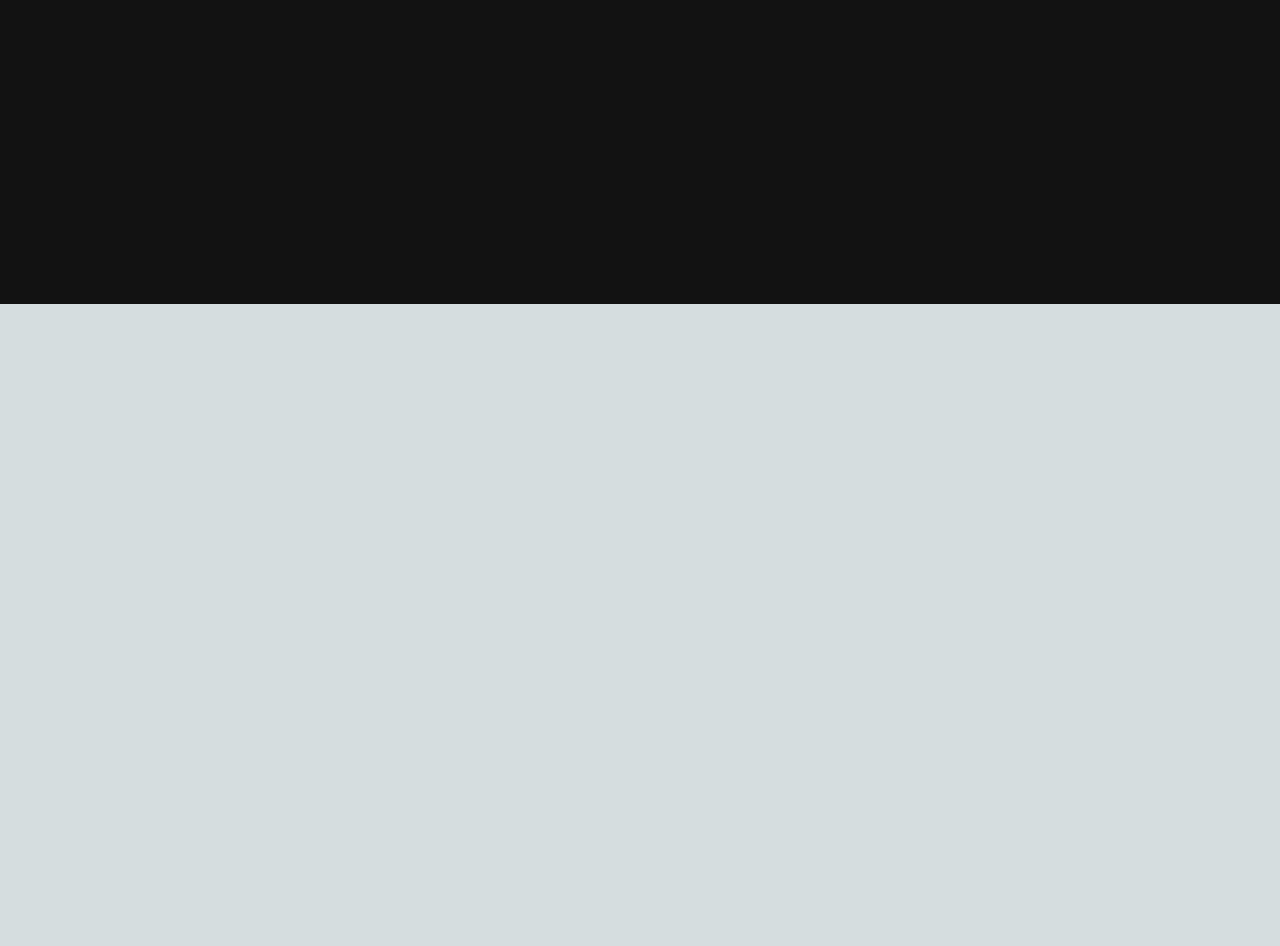
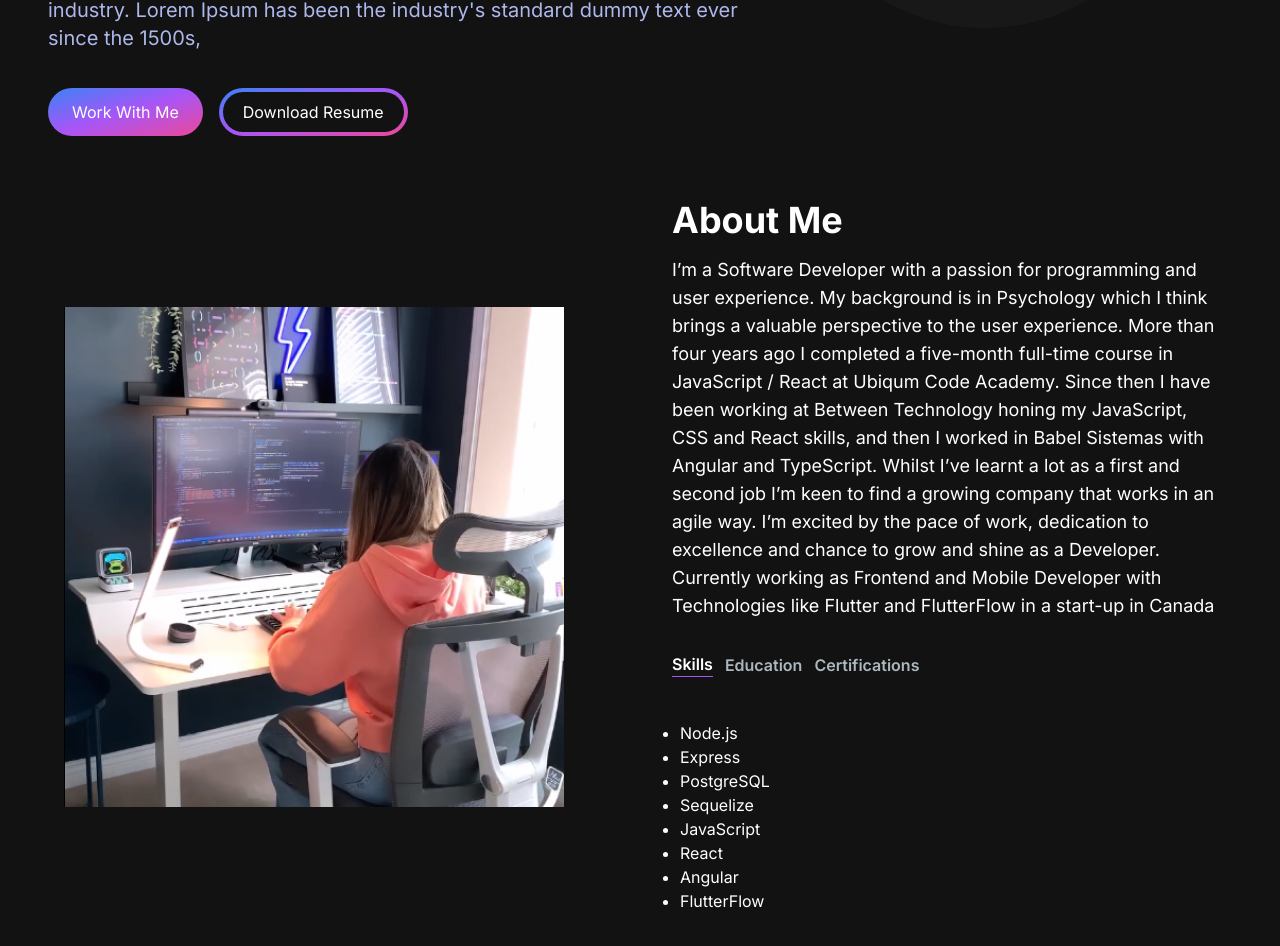
Before and after one commit to chicacode/chicacode-portfolio, a Next.js app: page / in a window 1280 px wide. Shown: the part 496-1442 px from the top of the page. Before the commit the page ends 800 px from the top, so only its background shows below. Built offline with nearby package versions, Linux system fonts and the light colour scheme.

Commit message:
feat: about section added

```diff
--- /dev/null
+++ b/app/components/AboutSection.jsx
@@ -0,0 +1,86 @@
+"use client";
+import React, { useTransition, useState } from 'react';
+import Image from "next/image";
+import TabButton from './TabButton';
+
+
+const TAB_DATA = [
+    {
+      title: "Skills",
+      id: "skills",
+      content: (
+        <ul className="list-disc pl-2">
+          <li>Node.js</li>
+          <li>Express</li>
+          <li>PostgreSQL</li>
+          <li>Sequelize</li>
+          <li>JavaScript</li>
+          <li>React</li>
+          <li>Angular</li>
+          <li>FlutterFlow</li>
+        </ul>
+      ),
+    },
+    {
+      title: "Education",
+      id: "education",
+      content: (
+        <ul className="list-disc pl-2">
+          <li>Fullstack Academy of Code</li>
+          <li>University Autonoma de Barcelona</li>
+          <li>University Arturo Michelena</li>
+        </ul>
+      ),
+    },
+    {
+      title: "Certifications",
+      id: "certifications",
+      content: (
+        <ul className="list-disc pl-2">
+          <li>Ubiqum Code Academy</li>
+          <li>IT Academy Barcelona</li>
+          <li>Cornerstone International College</li>
+        </ul>
+      ),
+    },
+  ];
+
+export const AboutSection = () => {
+    const [tab, setTab] = useState("skills");
+    const [isPending, startTransition] = useTransition();
+
+    const handleTabChange = (id) => {
+        startTransition(() => {
+            setTab(id);
+        })
+    }
+  return (
+    <section className='text-white'>
+        <div className='md:grid md:grid-cols-2 gap-8 items-center py-8 px-4 lg:py-16 xl:gap-16 sm:py-16'>
+        <Image
+              src="/images/image.png"
+              width={500}
+              height={500}
+              alt="Picture of the author"
+            />
+            <div className="mt-4 md:mt-0 text-left flex flex-col h-full">
+                <h2 className="text-4xl font-bold text-white mb-4">About Me</h2>
+                <p className="text-base lg:text-lg">
+                I’m a Software Developer with a passion for programming and user experience.
+                My background is in Psychology which I think brings a valuable perspective to the user experience. More than four years ago I completed a five-month full-time course in JavaScript / React at Ubiqum Code Academy. Since then I have been working at Between Technology honing my JavaScript, CSS and React skills, and then I worked in Babel Sistemas with Angular and TypeScript. Whilst I’ve learnt a lot as a first and second job I’m keen to find a growing company that works in an agile way. I’m excited by the pace of work, dedication to excellence and chance to grow and shine as a Developer.
+                Currently working as Frontend and Mobile Developer with Technologies like Flutter and FlutterFlow in a start-up in Canada
+                </p>
+
+                <div className="flex flex-row justify-start mt-8">
+                    <TabButton selectTab={() => handleTabChange("skills")} active={tab === "skills"}>Skills {" "}</TabButton>
+                    <TabButton selectTab={() => handleTabChange("education")} active={tab === "education"}>Education {" "}</TabButton>
+                    <TabButton selectTab={() => handleTabChange("certifications")} active={tab === "certifications"}>Certifications {" "}</TabButton>
+                </div>
+                <div className="mt-8">
+                    {TAB_DATA.find((t) => t.id === tab).content}
+                </div>
+            </div>
+        </div>
+    </section>
+  )
+}
--- a/app/components/Header.jsx
+++ b/app/components/Header.jsx
@@ -8,7 +8,7 @@ export const Header = () => {
     <section>
       <div className="grid grid-cols-1 lg:grid-cols-12">
         <div className="col-span-7 place-self-center text-center sm:text-left">
-          <h1 className="text-white mb-4 text-4xl sm:text-5xl lg:text-6xl font-extrabold">
+          <h1 className="text-white mb-4 text-4xl sm:text-5xl lg:text-8xl lg:leading-normal font-extrabold">
             <span className="text-transparent bg-clip-text bg-gradient-to-r from-purple-400 to-pink-600">
               Hello, I&apos;m{" "}
             </span>
--- a/app/components/Navbar.jsx
+++ b/app/components/Navbar.jsx
@@ -24,7 +24,7 @@ export const Navbar = () => {
   const [navbarOpen, setNavbarOpen] = useState(false);
   return (
     <nav className="fixed mx-auto border border-[#33353F] top-0 left-0 right-0 z-10 bg-[#121212] bg-opacity-100">
-      <div className="flex flex-wrap items-center justify-between mx-auto px-4 py-2">
+      <div className="flex container lg:py-4 flex-wrap items-center justify-between mx-auto px-4 py-2">
         <Link
           href={"/"}
           className="text-2xl md:text-5xl text-white font-semibold"
@@ -35,14 +35,14 @@ export const Navbar = () => {
           {!navbarOpen ? (
             <button
               onClick={() => setNavbarOpen(true)}
-              className="flex items-center px-3 py-2 border rounded text-slate-200 hover:text-white"
+              className="flex items-center px-3 py-2 text-slate-200 hover:text-white"
             >
               <Bars3Icon className="h-5 w-5" />
             </button>
           ) : (
             <button
               onClick={() => setNavbarOpen(false)}
-              className="flex items-center px-3 py-2 border rounded text-slate-200 hover:text-white"
+              className="flex items-center px-3 py-2 text-slate-200 hover:text-white"
             >
               <XMarkIcon className="h-5 w-5" />
             </button>
--- /dev/null
+++ b/app/components/TabButton.jsx
@@ -0,0 +1,26 @@
+import React from "react";
+import { motion } from "framer-motion";
+
+const variants = {
+  default: { width: 0 },
+  active: { width: "calc(100% - 0.75rem)" },
+};
+
+const TabButton = ({ active, selectTab, children }) => {
+  const buttonClasses = active ? "text-white border-b border-purple-500" : "text-[#ADB7BE]";
+
+  return (
+    <button onClick={selectTab}>
+      <p className={`mr-3 font-semibold hover:text-white ${buttonClasses}`}>
+        {children}
+      </p>
+      <motion.div
+        animate={active ? "active" : "default"}
+        variants={variants}
+        className="h-1 bg-primary-500 mt-2 mr-3"
+      ></motion.div>
+    </button>
+  );
+};
+
+export default TabButton;
--- a/app/page.js
+++ b/app/page.js
@@ -1,6 +1,7 @@
 import Image from "next/image";
 import { Header } from "./components/Header";
 import { Navbar } from "./components/Navbar";
+import { AboutSection } from "./components/AboutSection";
 
 export default function Home() {
   return (
@@ -8,6 +9,7 @@ export default function Home() {
       <Navbar />
       <div className="container mx-auto px-12 py-4">
         <Header />
+        <AboutSection />
       </div>
     </main>
   );
--- a/package.json
+++ b/package.json
@@ -10,6 +10,7 @@
   },
   "dependencies": {
     "@heroicons/react": "^2.1.1",
+    "framer-motion": "^11.0.5",
     "next": "14.1.0",
     "react": "^18",
     "react-dom": "^18",
```
Also changed, not shown: public/images/image.png (added), 1 other file (tests, documents, lock files or other folders).
